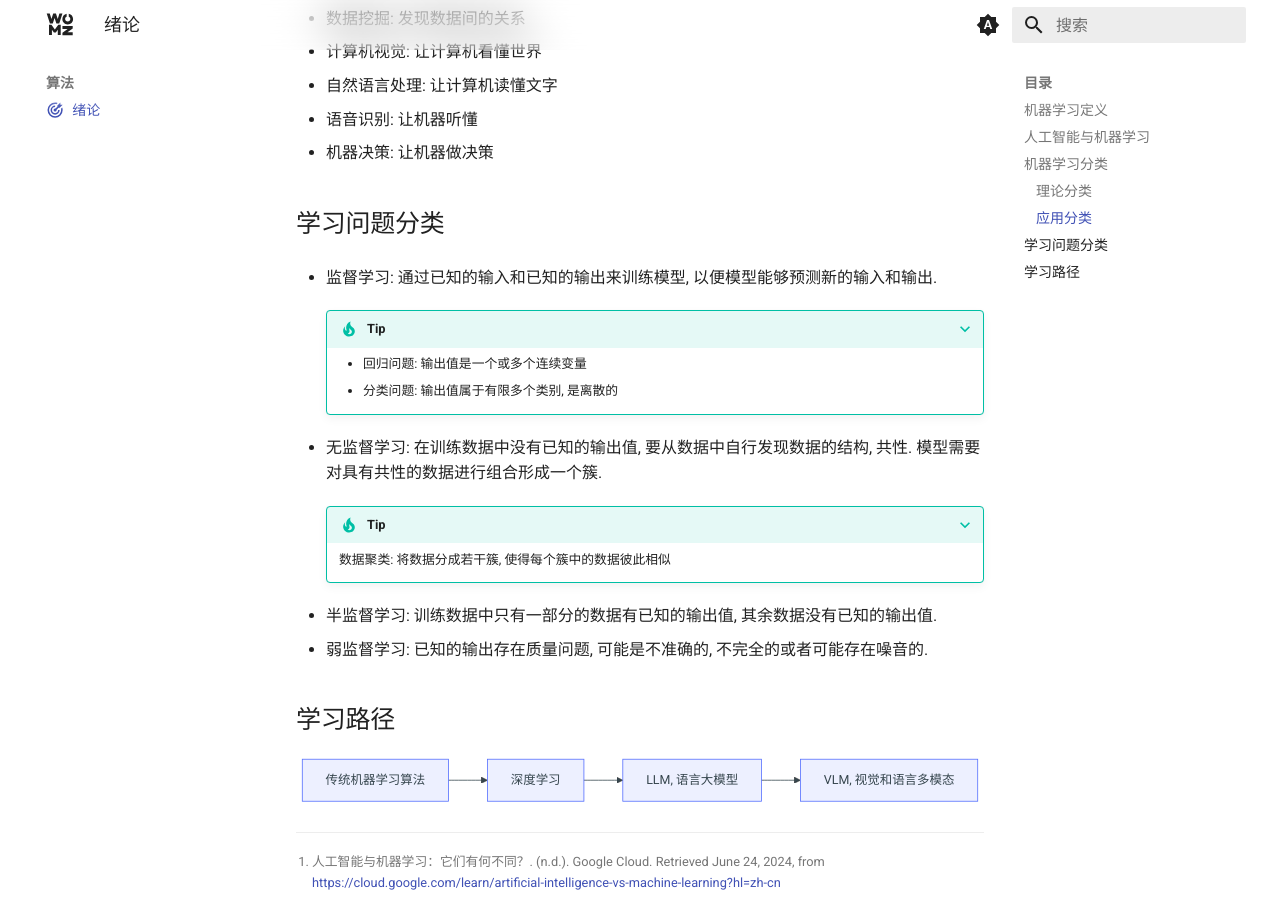
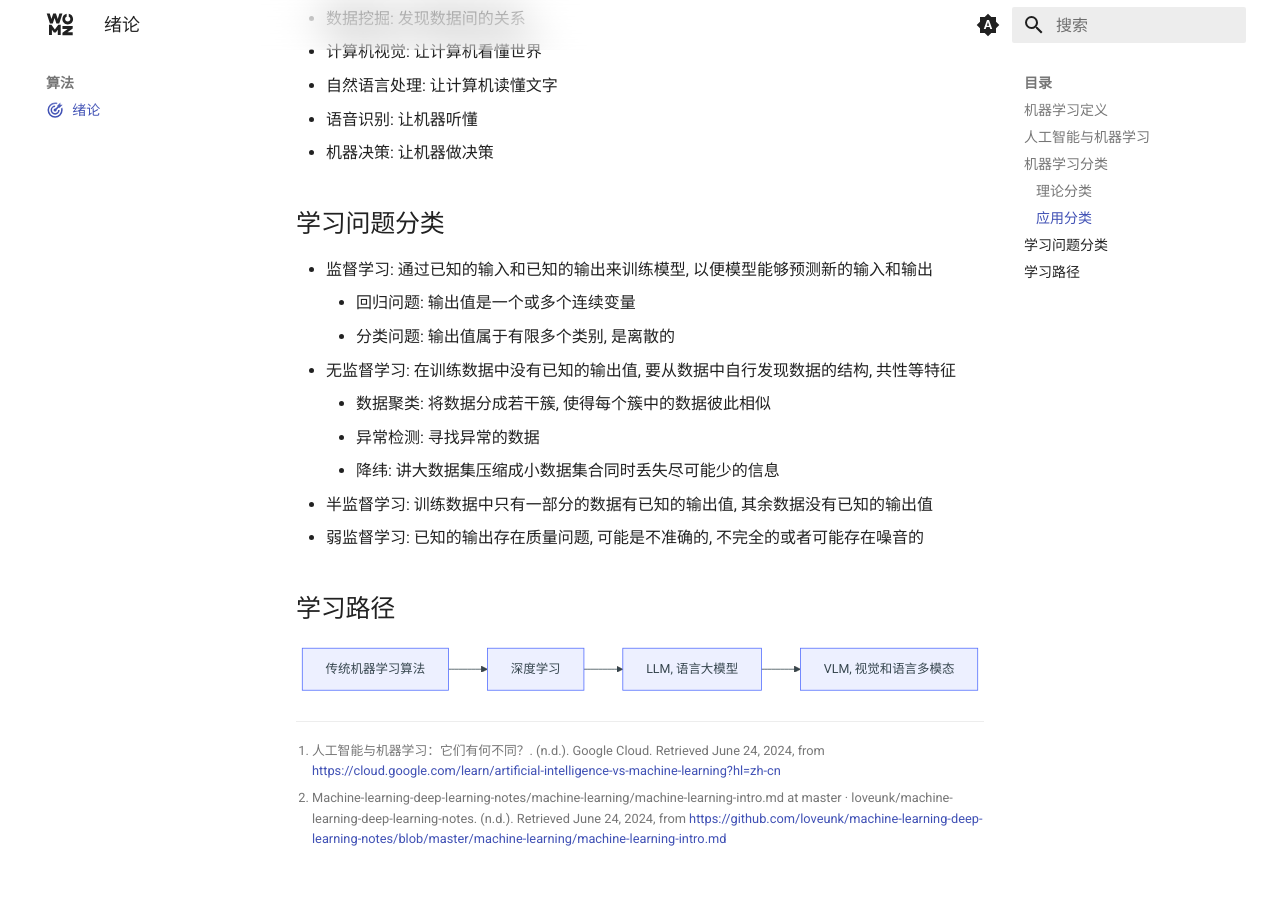
Before and after one commit to sigmax01/ml, an MkDocs documentation site: the page built from docs/算法/绪论.md, in a window 1280 px wide and 900 px high, scrolled down 1398 px. Built offline with MkDocs 1.6.1 and Material for MkDocs 9.7.7, drawn with Linux system fonts in a browser that asks for light colours; comment, search, counter and statistics services are not loaded.

Commit message:
Update documentation with information on unsupervised learning, clustering, and other machine learning techniques

```diff
--- a/docs/算法/绪论.md
+++ b/docs/算法/绪论.md
@@ -49,21 +49,15 @@
 
 ## 学习问题分类
 
-- 监督学习: 通过已知的输入和已知的输出来训练模型, 以便模型能够预测新的输入和输出.
-
-    ???+ tip "Tip"
-
-        - 回归问题: 输出值是一个或多个连续变量
-        - 分类问题: 输出值属于有限多个类别, 是离散的
-
-- 无监督学习: 在训练数据中没有已知的输出值, 要从数据中自行发现数据的结构, 共性. 模型需要对具有共性的数据进行组合形成一个簇.
-
-    ???+ tip "Tip"
-
-        数据聚类: 将数据分成若干簇, 使得每个簇中的数据彼此相似
-
-- 半监督学习: 训练数据中只有一部分的数据有已知的输出值, 其余数据没有已知的输出值.
-- 弱监督学习: 已知的输出存在质量问题, 可能是不准确的, 不完全的或者可能存在噪音的.
+- 监督学习: 通过已知的输入和已知的输出来训练模型, 以便模型能够预测新的输入和输出
+    - 回归问题: 输出值是一个或多个连续变量
+    - 分类问题: 输出值属于有限多个类别, 是离散的
+- 无监督学习: 在训练数据中没有已知的输出值, 要从数据中自行发现数据的结构, 共性等特征
+    - 数据聚类: 将数据分成若干簇, 使得每个簇中的数据彼此相似
+    - 异常检测: 寻找异常的数据
+    - 降纬: 讲大数据集压缩成小数据集合同时丢失尽可能少的信息
+- 半监督学习: 训练数据中只有一部分的数据有已知的输出值, 其余数据没有已知的输出值
+- 弱监督学习: 已知的输出存在质量问题, 可能是不准确的, 不完全的或者可能存在噪音的
 
 ## 学习路径
 
```
